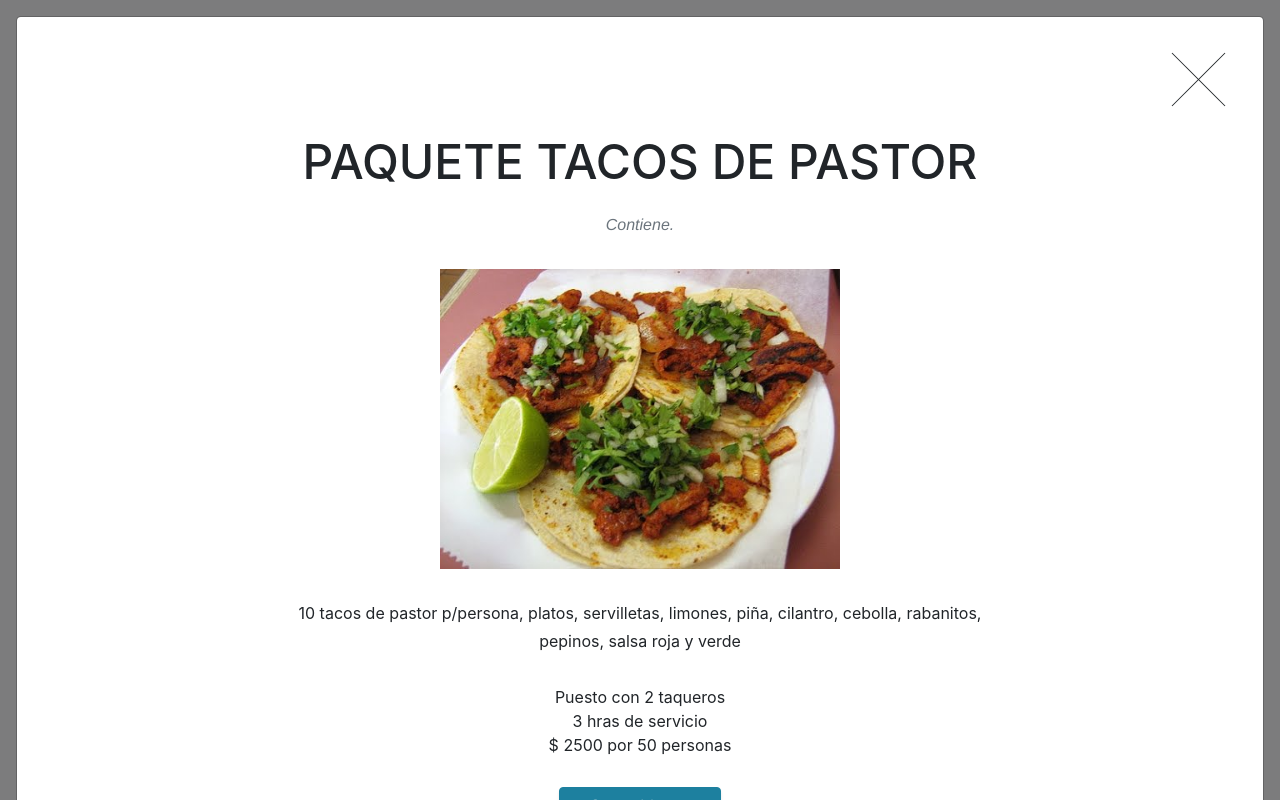
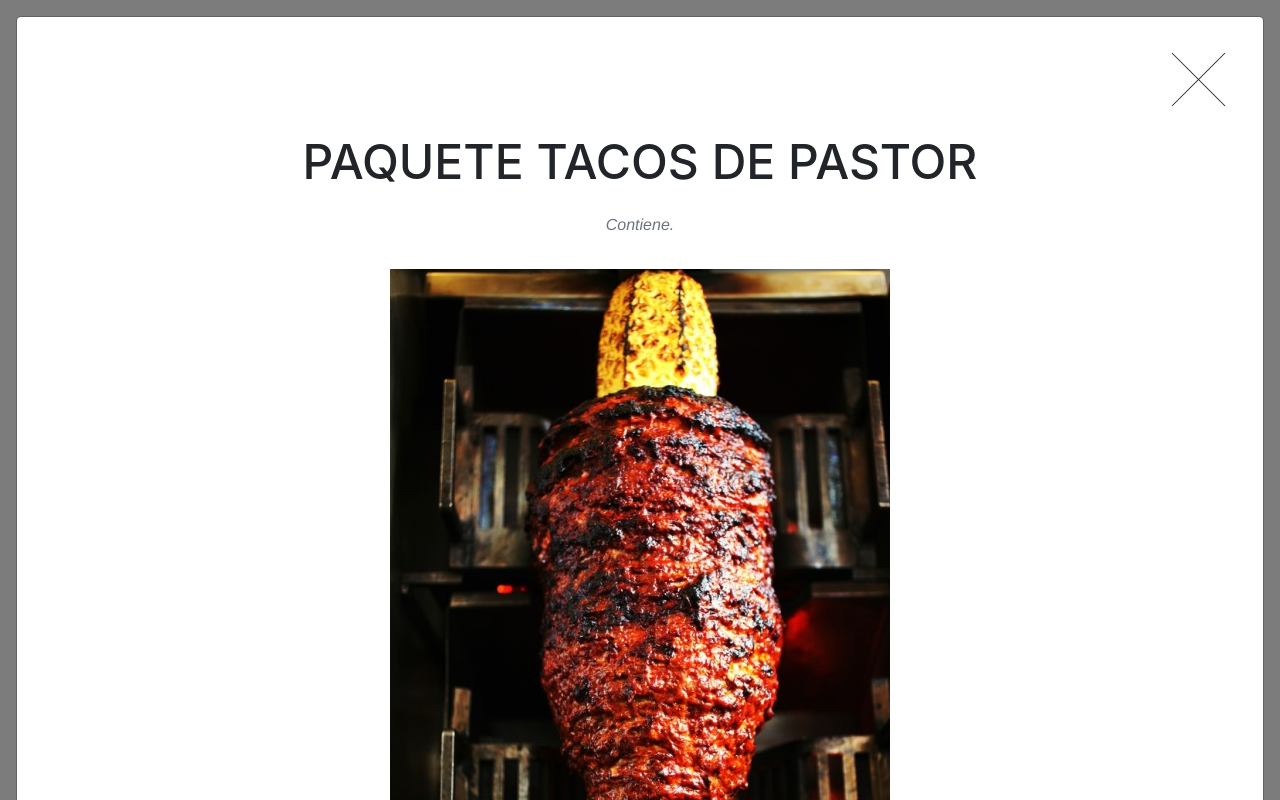
Before and after one commit to luis-jesus/tacos, a website with bundled scripts: page index.html in a window 1280 px wide. Both pictures are taken after a click on the link 260 px from the left and 2086 px from the top of the page. Shown: the part 1686-2486 px from the top of the page. Built offline with nearby package versions, Linux system fonts and the light colour scheme; a web font is replaced by a local one.

Commit message:
Imagen tacos pastor2

```diff
--- a/index.html
+++ b/index.html
@@ -504,7 +504,7 @@
                   <!-- Project Details Go Here -->
                   <h2 class="text-uppercase">Paquete Tacos de Pastor</h2>
                   <p class="item-intro text-muted">Contiene.</p>
-                  <img class="img-fluid d-block mx-auto" src="img/tacos/tacos.png" alt="">
+                  <img class="img-fluid d-block mx-auto" src="img/tacos/alpastor1.jpg" alt="">
                   <p>10 tacos de pastor p/persona, platos, servilletas, limones, piña, cilantro, cebolla, rabanitos, pepinos, salsa roja y verde</p>
                   <ul class="list-inline">
                     <li></li>
```
Also changed, not shown: img/tacos/alpastor1.jpg (added), img/tacos/dontono.png (added).
